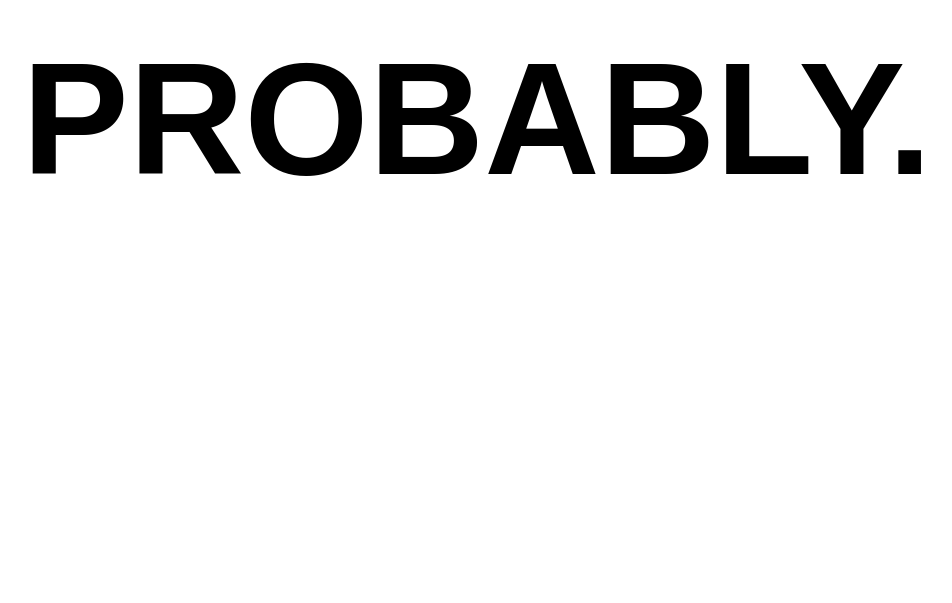
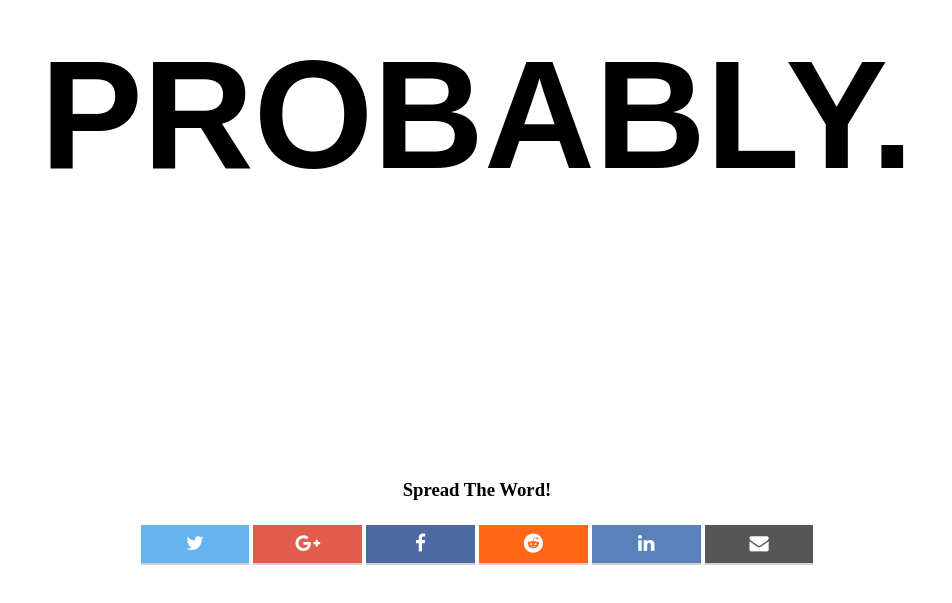
Before and after one commit to charlesxavierhepburn/upgraded-potato, a plain HTML site: page index.html in a window 1280 px wide. Shown: the part 173-776 px from the top of the page, without its empty margins (163-1115 px from the left). Drawn offline with Linux system fonts and the light colour scheme.

Commit message:
updating some code
I love updating codes.

```diff
--- a/index.html
+++ b/index.html
@@ -2,12 +2,25 @@
 <html>
 
 <head>
+    <!-- Global site tag (gtag.js) - Google Analytics -->
+    <script async src="https://www.googletagmanager.com/gtag/js?id=UA-111780338-1"></script>
+    <script>
+        window.dataLayer = window.dataLayer || [];
+
+        function gtag() {
+            dataLayer.push(arguments);
+        }
+        gtag('js', new Date());
+
+        gtag('config', 'UA-111780338-1');
+    </script>
     <meta charset="utf-8">
     <meta name="viewport" content="width=device-width, initial-scale=1, shrink-to-fit=no">
     <meta name="description" content="">
     <meta name="author" content="">
     <title>Is Arise Bank a Scam?</title>
     <link rel="shortcut icon" type="image/png" href="/files/favicon.ico" />
+    <link href="https://maxcdn.bootstrapcdn.com/font-awesome/4.2.0/css/font-awesome.min.css" rel="stylesheet">
     <style type="text/css">
         html,
         body {
@@ -22,10 +35,83 @@
             display: inline-block;
             margin-top: 200px;
             font-weight: bold;
-            font-size: 120pt;
+            font-size: 12vw;
             font-family: Arial, sans-serif;
             text-decoration: none;
             color: black;
+        }
+
+        .btn.share-btn {
+            border: medium none;
+            box-shadow: 0 2px 0 0 rgba(0, 0, 0, 0.2);
+            color: #fff;
+            cursor: pointer;
+            display: inline-block;
+            font-size: 1.2em;
+            margin-top: 6px;
+            opacity: 0.9;
+            outline: medium none;
+            padding: 8px 16px;
+        }
+
+        .share-btn {
+            display: inline-block;
+            color: #ffffff;
+            border: none;
+            padding: 0.5em;
+            width: 4em;
+            opacity: 0.9;
+            box-shadow: 0 2px 0 0 rgba(0, 0, 0, 0.2);
+            outline: none;
+            text-align: center;
+        }
+
+        .share-btn:hover,
+        .share-btn:focus {
+            color: #eeeeee;
+        }
+
+        .share-btn:active {
+            position: relative;
+            top: 2px;
+            box-shadow: none;
+            color: #e2e2e2;
+            opacity: 1;
+            outline: medium none;
+            position: relative;
+            top: 2px;
+        }
+
+        .twitter {
+            background: #55acee none repeat scroll 0 0;
+        }
+
+        .google-plus {
+            background: #dd4b39 none repeat scroll 0 0;
+        }
+
+        .facebook {
+            background: #3b5998 none repeat scroll 0 0;
+        }
+
+        .stumbleupon {
+            background: #eb4823 none repeat scroll 0 0;
+        }
+
+        .reddit {
+            background: #ff5700 none repeat scroll 0 0;
+        }
+
+        .linkedin {
+            background: #4875b4 none repeat scroll 0 0;
+        }
+
+        .email {
+            background: #444444 none repeat scroll 0 0;
+        }
+
+        .social {
+            padding-top: 20%;
         }
     </style>
 </head>
@@ -36,9 +122,44 @@
             <td align="center">
                 <a id="answer">PROBABLY.</a>
                 <!-- But seriously go do some research! This stuff looks like a complete and total MEME.-->
+                <!-- Though I will admit that this is a VERY well done meme.-->
             </td>
         </tr>
     </table>
+
+    <div class="social">
+        <h3>Spread The Word!</h3>
+
+        <!-- Twitter -->
+        <a href="http://twitter.com/share?url=isarisebankascam.com&text=Got%20a%20kick%20out%20of%20this%21&via=isarisebankascam.com" target="_blank" class="btn share-btn twitter">
+            <i class="fa fa-twitter"></i>
+        </a>
+
+        <!-- Google Plus -->
+        <a href="https://plus.google.com/share?url=isarisebankascam.com" target="_blank" class="btn share-btn google-plus">
+            <i class="fa fa-google-plus"></i>
+        </a>
+
+        <!-- Facebook -->
+        <a href="http://www.facebook.com/sharer/sharer.php?u=isarisebankascam.com" target="_blank" class="btn share-btn facebook">
+            <i class="fa fa-facebook"></i>
+        </a>
+
+        <!-- Reddit (url, title) -->
+        <a href="http://reddit.com/submit?url=isarisebankascam.com&title=More%20than%20likely..." target="_blank" class="btn share-btn reddit">
+            <i class="fa fa-reddit"></i>
+        </a>
+
+        <!-- LinkedIn -->
+        <a href="http://www.linkedin.com/shareArticle?url=isarisebankascam.com&title=is%20it%20though%3F&summary=Check%20out%20isarisebankascam.com..&source=isarisebankascam.com" target="_blank" class="btn share-btn linkedin">
+            <i class="fa fa-linkedin"></i>
+        </a>
+
+        <!-- Email -->
+        <a href="mailto:?subject=Thought%20you%20might%20enjoy%20this...&body=Check%20out%20http://isarisebankascam.com%21" target="_blank" class="btn share-btn email">
+            <i class="fa fa-envelope"></i>
+        </a>
+    </div>
 </body>
 
 </html>
```
